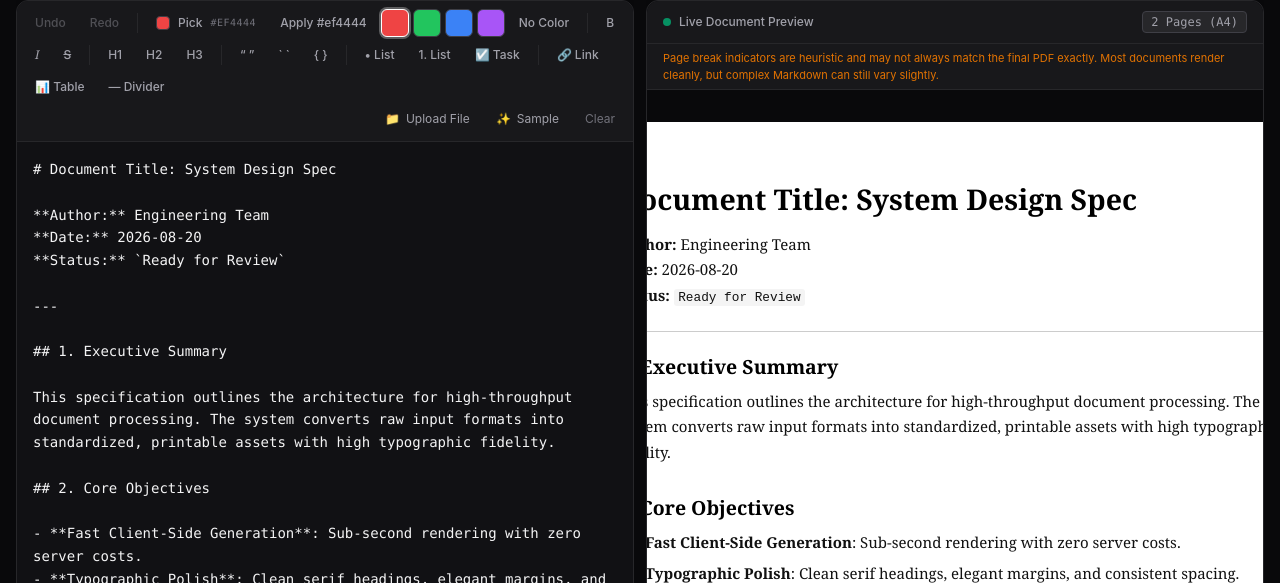
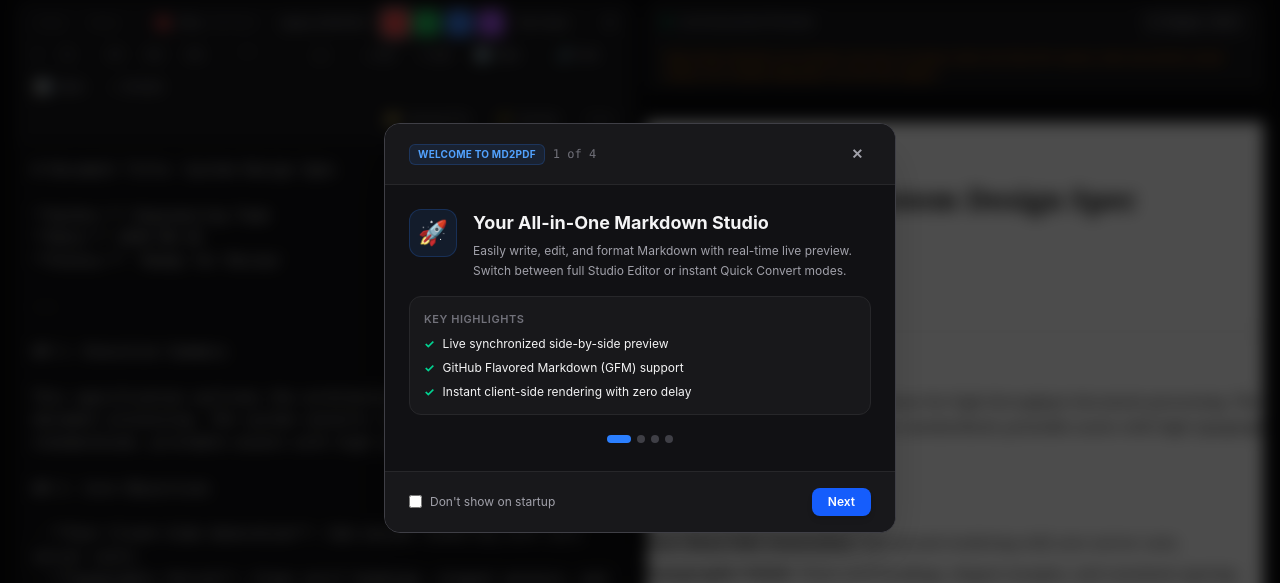
Before and after one commit to Ptalati015/MD2PDF, a React (Vite) app: page / in a window 1280 px wide. Shown: the part 72-655 px from the top of the page. Built offline with nearby package versions, Linux system fonts and the light colour scheme.

Commit message:
feat: add Feature Guide Modal for onboarding and user assistance

```diff
--- a/src/App.tsx
+++ b/src/App.tsx
@@ -2,6 +2,7 @@
 import { FileDropZone } from './components/FileDropZone';
 import { MarkdownEditor } from './components/MarkdownEditor';
 import { MarkdownPreview } from './components/MarkdownPreview';
+import { FeatureGuideModal } from './components/FeatureGuideModal';
 import { StatusMessage, type AppStatus } from './components/StatusMessage';
 import { parseMarkdown } from './hooks/useMarkdownParser';
 import { generatePdf } from './hooks/usePdfGenerator';
@@ -24,6 +25,10 @@
   const [docName, setDocName] = useState<string>('document');
   const [status, setStatus] = useState<AppStatus>('idle');
   const [error, setError] = useState<string>('');
+  const [isGuideOpen, setIsGuideOpen] = useState<boolean>(() => {
+    if (typeof window === 'undefined') return false;
+    return window.localStorage.getItem('md2pdf-guide-seen') !== 'true';
+  });
   const isEmptyDocument = !markdownContent.trim();
 
   useEffect(() => {
@@ -205,6 +210,15 @@
 
         {/* Right: Actions & Download Button */}
         <div className="flex items-center gap-2.5">
+          <button
+            onClick={() => setIsGuideOpen(true)}
+            title="Open Feature Guide"
+            className="h-8 px-2.5 flex items-center justify-center gap-1.5 rounded-lg bg-[var(--bg-surface)] border border-[var(--border-subtle)] hover:border-[var(--border-strong)] transition-colors text-xs font-medium text-[var(--text-secondary)] hover:text-[var(--text-primary)]"
+          >
+            <span>✨</span>
+            <span className="hidden sm:inline">Guide</span>
+          </button>
+
           <button
             onClick={() => setTheme(theme === 'dark' ? 'light' : 'dark')}
             title={theme === 'dark' ? 'Switch to light mode' : 'Switch to dark mode'}
@@ -440,6 +454,9 @@
           </span>
         </div>
       </footer>
+
+      {/* Interactive Feature Guide Modal */}
+      <FeatureGuideModal isOpen={isGuideOpen} onClose={() => setIsGuideOpen(false)} />
     </div>
   );
 }
--- /dev/null
+++ b/src/components/FeatureGuideModal.tsx
@@ -0,0 +1,194 @@
+import { useState } from 'react';
+
+interface Props {
+  isOpen: boolean;
+  onClose: () => void;
+}
+
+const GUIDE_STEPS = [
+  {
+    badge: 'Welcome to MD2PDF',
+    title: 'Your All-in-One Markdown Studio',
+    icon: '🚀',
+    description:
+      'Easily write, edit, and format Markdown with real-time live preview. Switch between full Studio Editor or instant Quick Convert modes.',
+    highlights: [
+      'Live synchronized side-by-side preview',
+      'GitHub Flavored Markdown (GFM) support',
+      'Instant client-side rendering with zero delay',
+    ],
+  },
+  {
+    badge: 'Formatting & Tools',
+    title: 'Sticky Formatting Toolbar',
+    icon: '🛠️',
+    description:
+      'The toolbar stays pinned to the top of your editor as you scroll, giving you instant access to essential text styling tools.',
+    highlights: [
+      'Bold, Italics, Headings, Lists & Code blocks',
+      'Color Picker to apply custom text highlights',
+      'Undo/Redo history, sample loader, and .md file upload',
+    ],
+  },
+  {
+    badge: 'Layout Controls',
+    title: 'Customizable Editor Layouts',
+    icon: '👁️',
+    description:
+      'Adapt your workspace to your preference using the header layout selector in Studio mode.',
+    highlights: [
+      'Split View: Edit and preview side-by-side with synced scrolling',
+      'Editor Mode: Full-width focus for heavy writing',
+      'Preview Mode: Distraction-free document review with page counts',
+    ],
+  },
+  {
+    badge: 'Export & Themes',
+    title: 'Dark / Light Themes & PDF Export',
+    icon: '📄',
+    description:
+      'Export production-ready, beautifully styled A4 PDFs with intelligent page breaks and crisp typography.',
+    highlights: [
+      '1-click Download PDF with custom filenames',
+      'Smart page-break detection to prevent orphaned headings',
+      'Seamless Dark and Light theme toggle',
+    ],
+  },
+];
+
+export function FeatureGuideModal({ isOpen, onClose }: Props) {
+  const [currentStep, setCurrentStep] = useState(0);
+  const [dontShowAgain, setDontShowAgain] = useState(false);
+
+  if (!isOpen) return null;
+
+  const step = GUIDE_STEPS[currentStep];
+  const isLastStep = currentStep === GUIDE_STEPS.length - 1;
+
+  const handleClose = () => {
+    if (dontShowAgain) {
+      window.localStorage.setItem('md2pdf-guide-seen', 'true');
+    }
+    onClose();
+  };
+
+  const handleNext = () => {
+    if (isLastStep) {
+      handleClose();
+    } else {
+      setCurrentStep((prev) => prev + 1);
+    }
+  };
+
+  const handlePrev = () => {
+    setCurrentStep((prev) => Math.max(0, prev - 1));
+  };
+
+  return (
+    <div className="fixed inset-0 z-50 flex items-center justify-center p-4 bg-black/70 backdrop-blur-sm animate-fade-in">
+      <div
+        className="relative w-full max-w-lg bg-[var(--bg-panel)] border border-[var(--border-strong)] rounded-2xl shadow-2xl overflow-hidden flex flex-col transition-all"
+        role="dialog"
+        aria-modal="true"
+        aria-labelledby="guide-title"
+      >
+        {/* Top Header */}
+        <div className="flex items-center justify-between px-6 py-4 border-b border-[var(--border-subtle)] bg-[var(--bg-surface)]">
+          <div className="flex items-center gap-2">
+            <span className="px-2 py-0.5 text-[10px] font-bold tracking-wide uppercase rounded-md bg-blue-500/10 text-blue-400 border border-blue-500/20">
+              {step.badge}
+            </span>
+            <span className="text-xs text-[var(--text-muted)] font-mono">
+              {currentStep + 1} of {GUIDE_STEPS.length}
+            </span>
+          </div>
+          <button
+            onClick={handleClose}
+            className="w-7 h-7 flex items-center justify-center rounded-lg text-[var(--text-secondary)] hover:text-[var(--text-primary)] hover:bg-[var(--bg-surface-strong)] transition-colors text-sm font-semibold"
+            aria-label="Close feature guide"
+            title="Close guide"
+          >
+            ✕
+          </button>
+        </div>
+
+        {/* Content Body */}
+        <div className="p-6 flex flex-col gap-4">
+          <div className="flex items-start gap-4">
+            <div className="w-12 h-12 flex-shrink-0 flex items-center justify-center rounded-xl bg-blue-500/10 border border-blue-500/20 text-2xl">
+              {step.icon}
+            </div>
+            <div>
+              <h3 id="guide-title" className="text-lg font-bold text-[var(--text-primary)]">
+                {step.title}
+              </h3>
+              <p className="text-xs text-[var(--text-secondary)] leading-relaxed mt-1">
+                {step.description}
+              </p>
+            </div>
+          </div>
+
+          {/* Key Feature Highlights list */}
+          <div className="rounded-xl bg-[var(--bg-surface)] border border-[var(--border-subtle)] p-3.5 space-y-2">
+            <span className="text-[11px] font-semibold text-[var(--text-muted)] uppercase tracking-wider block">
+              Key Highlights
+            </span>
+            {step.highlights.map((highlight, idx) => (
+              <div key={idx} className="flex items-start gap-2 text-xs text-[var(--text-primary)]">
+                <span className="text-emerald-400 font-bold">✓</span>
+                <span>{highlight}</span>
+              </div>
+            ))}
+          </div>
+
+          {/* Progress Dots */}
+          <div className="flex items-center justify-center gap-1.5 py-1">
+            {GUIDE_STEPS.map((_, idx) => (
+              <button
+                key={idx}
+                onClick={() => setCurrentStep(idx)}
+                className={`h-2 rounded-full transition-all ${
+                  idx === currentStep
+                    ? 'w-6 bg-blue-500'
+                    : 'w-2 bg-[var(--border-strong)] hover:bg-[var(--text-muted)]'
+                }`}
+                title={`Go to step ${idx + 1}`}
+                aria-label={`Go to step ${idx + 1}`}
+              />
+            ))}
+          </div>
+        </div>
+
+        {/* Footer Actions */}
+        <div className="px-6 py-4 border-t border-[var(--border-subtle)] bg-[var(--bg-surface)] flex items-center justify-between gap-3">
+          <label className="flex items-center gap-2 cursor-pointer text-xs text-[var(--text-secondary)] select-none">
+            <input
+              type="checkbox"
+              checked={dontShowAgain}
+              onChange={(e) => setDontShowAgain(e.target.checked)}
+              className="rounded border-[var(--border-strong)] bg-[var(--bg-panel)] text-blue-600 focus:ring-blue-500/30"
+            />
+            <span>Don't show on startup</span>
+          </label>
+
+          <div className="flex items-center gap-2">
+            {currentStep > 0 && (
+              <button
+                onClick={handlePrev}
+                className="px-3.5 py-1.5 rounded-lg text-xs font-medium text-[var(--text-secondary)] hover:text-[var(--text-primary)] bg-[var(--bg-surface-strong)] hover:bg-[var(--border-strong)] transition-colors"
+              >
+                Back
+              </button>
+            )}
+            <button
+              onClick={handleNext}
+              className="px-4 py-1.5 rounded-lg text-xs font-semibold text-white bg-blue-600 hover:bg-blue-500 active:scale-95 transition-all shadow-md"
+            >
+              {isLastStep ? 'Get Started 🚀' : 'Next'}
+            </button>
+          </div>
+        </div>
+      </div>
+    </div>
+  );
+}
```
